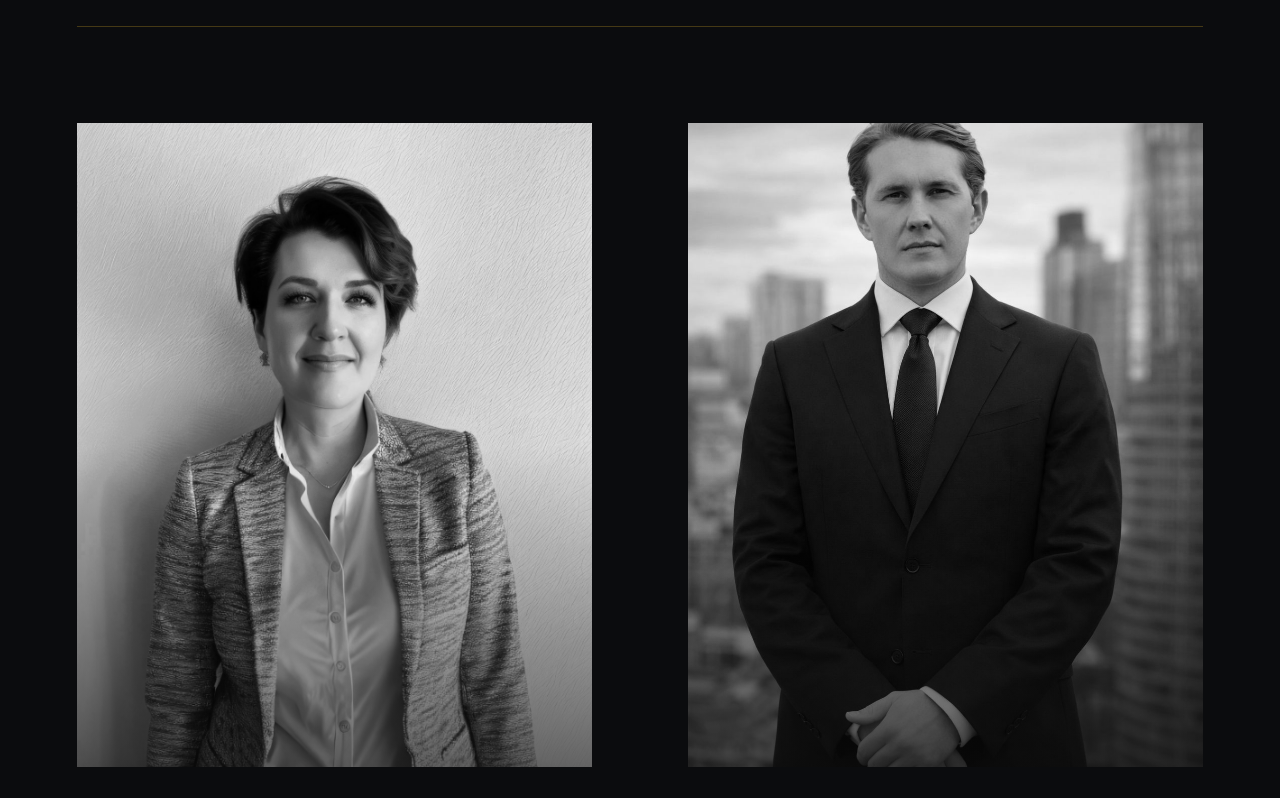
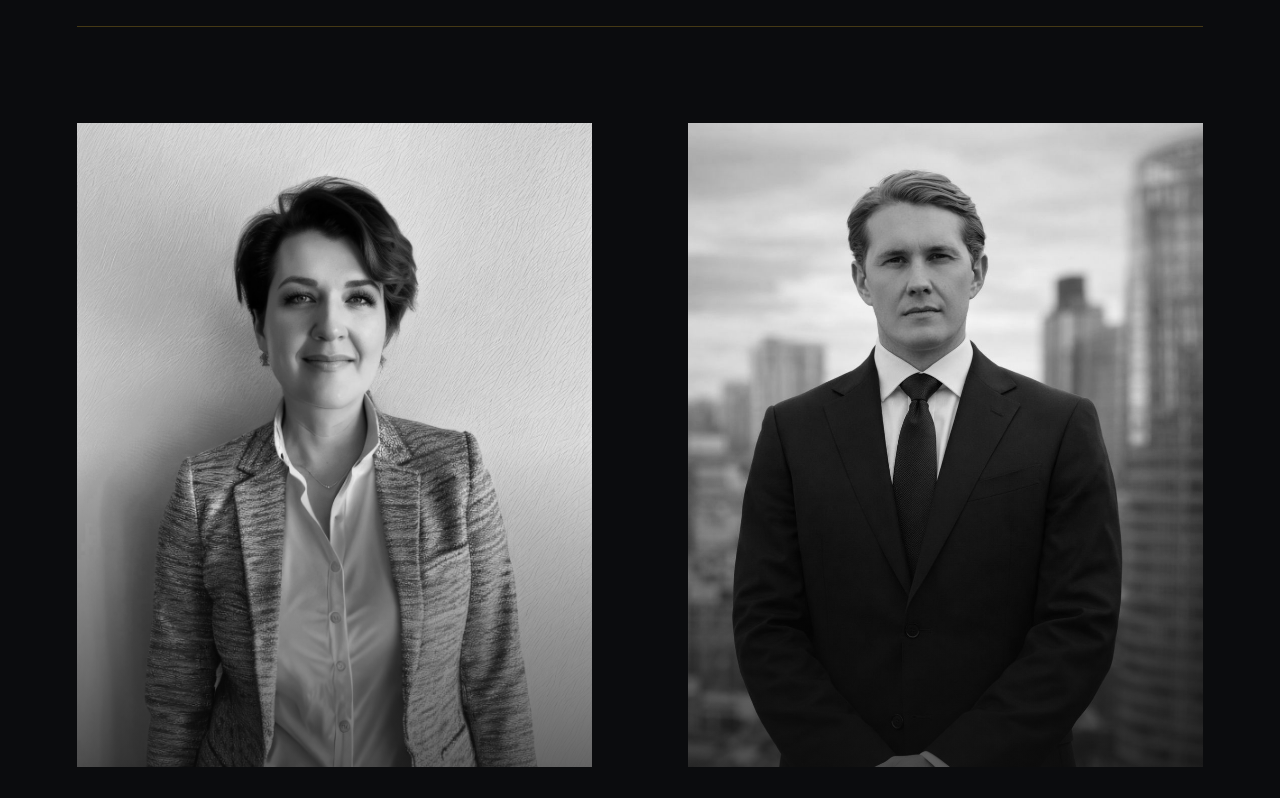
Before and after one commit to juliehart5/TCC, a React (Vite) app: page / in a window 1280 px wide. Shown: the part 6120-6918 px from the top of the page. Built offline with nearby package versions, Linux system fonts and the light colour scheme.

Commit message:
fix: adjust partner image positioning to prevent head cropping

```diff
--- a/src/sections/Opportunity.tsx
+++ b/src/sections/Opportunity.tsx
@@ -4,6 +4,7 @@ const partners = [
   {
     name: 'Julie',
     image: '/Julie.jpeg',
+    objectPosition: 'center',
     bio: [
       'International lending and trade finance background',
       'Research and Innovation at top European Universities',
@@ -14,6 +15,7 @@ const partners = [
   {
     name: 'George',
     image: '/George.jpeg',
+    objectPosition: 'top',
     bio: [
       'Financial markets background',
       'Trade execution',
@@ -62,6 +64,7 @@ export function Partners() {
                     src={partner.image}
                     alt={partner.name}
                     className="w-full h-full object-cover transition-transform duration-700 group-hover:scale-105"
+                    style={{ objectPosition: partner.objectPosition }}
                   />
                   <div className="absolute inset-0 bg-gradient-to-t from-[#0B0C0E] via-transparent to-transparent opacity-60" />
                 </div>
```
Also changed, not shown: public/robots.txt (added), 1 other file (tests, documents, lock files or other folders).
